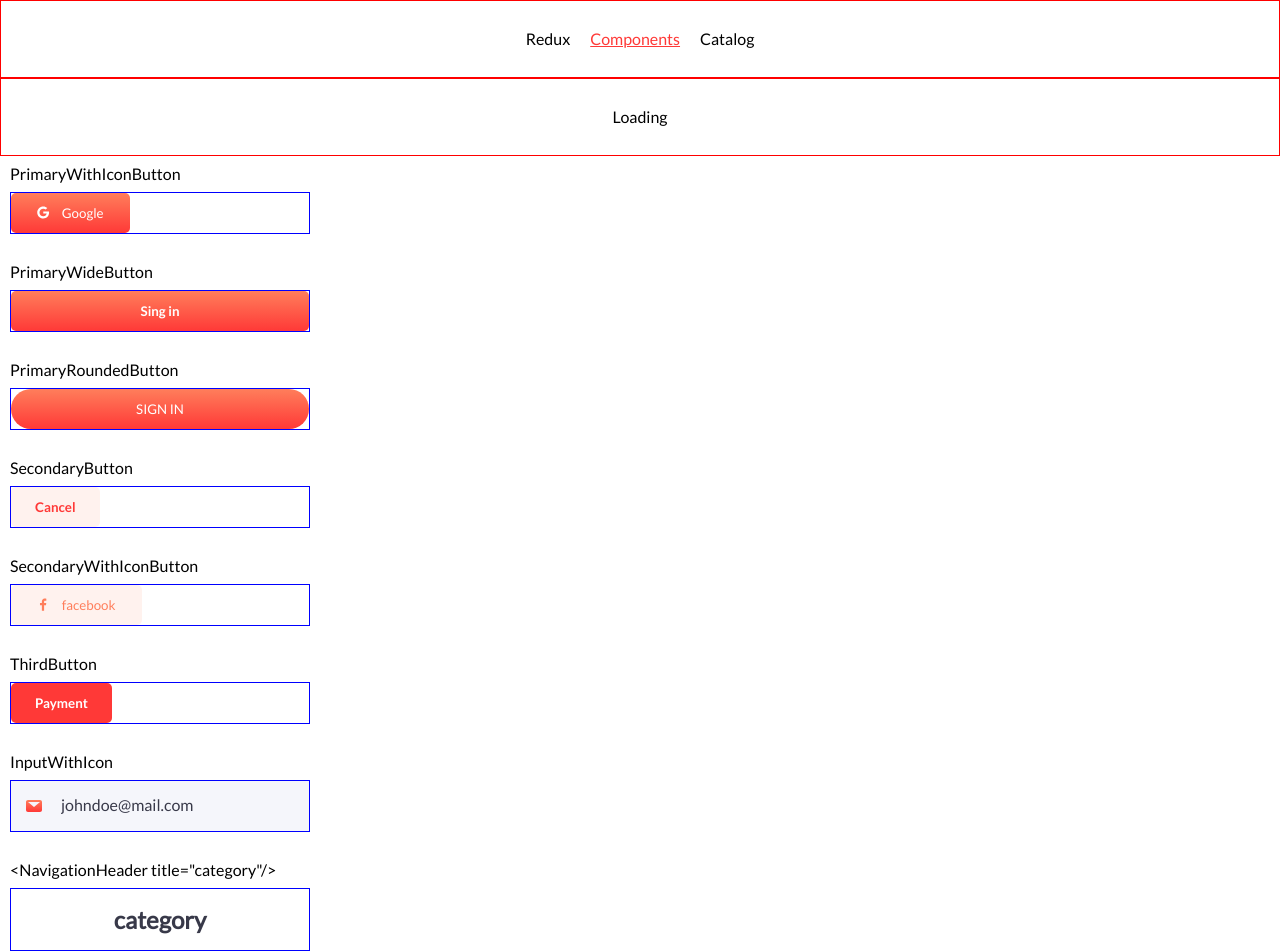
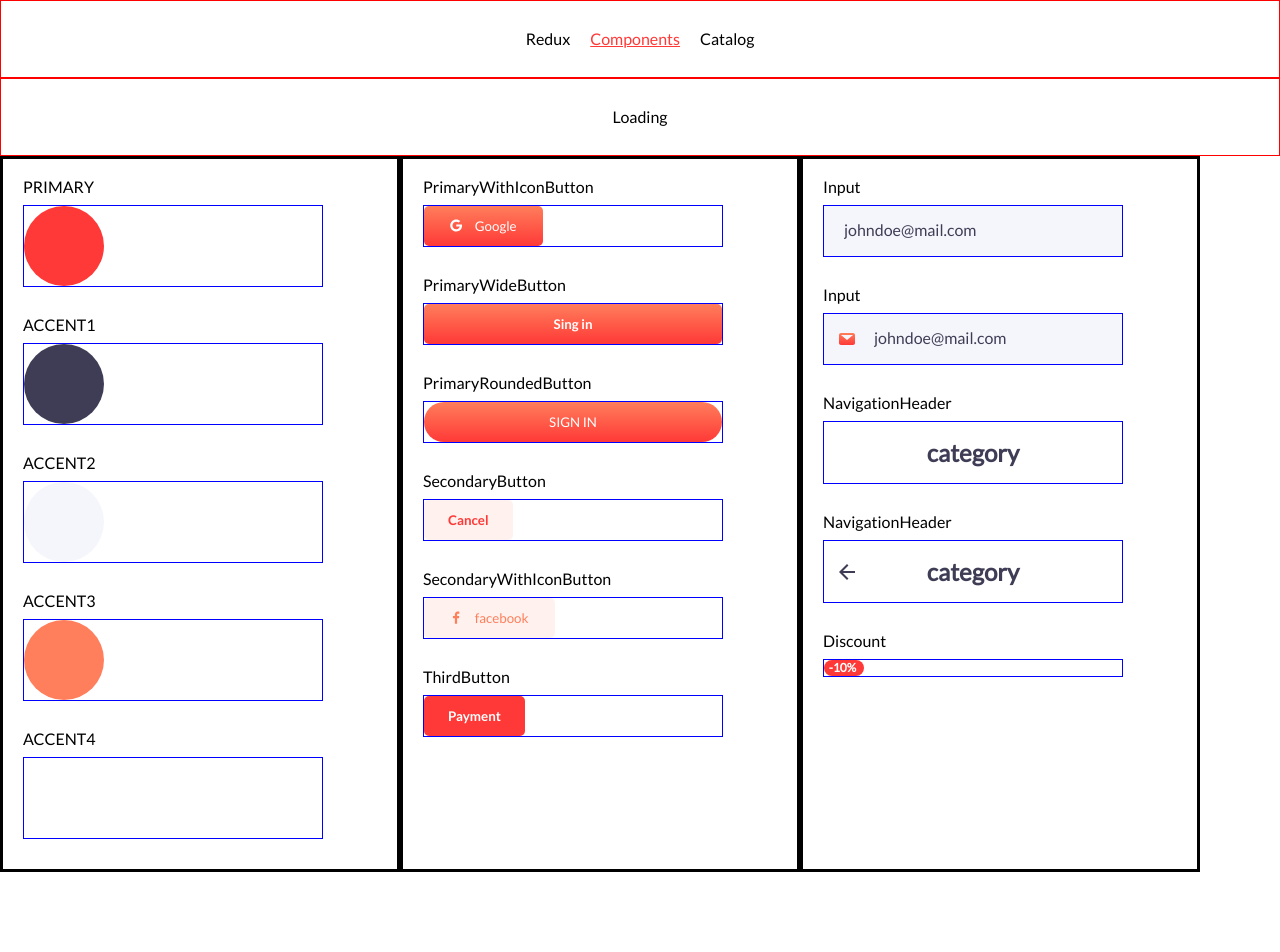
Before and after one commit to SVladikO/depoistu, a React (Create React App) app: page /components in a window 1280 px wide. Shown: the top 952 px of the page. After the commit the page ends 872 px from the top, so only its background shows below. Built offline with nearby package versions, Linux system fonts and the light colour scheme.

Commit message:
PMA-24 Fixed input color

```diff
--- /dev/null
+++ b/src/component/Input/Input.js
@@ -0,0 +1,14 @@
+import React from "react";
+import {Wrapper, InputText} from "./Input.style";
+
+function Input(props) {
+    const {Icon, placeholder} = props;
+    return (
+        <Wrapper>
+            {Icon && <Icon/>}
+            <InputText placeholder={placeholder} withIcon={!!Icon}/>
+        </Wrapper>
+    )
+}
+
+export default Input;
--- /dev/null
+++ b/src/component/Input/Input.style.js
@@ -0,0 +1,27 @@
+import styled from 'styled-components'
+import {THEME} from "../../theme";
+
+export const Wrapper = styled.div`
+    position: relative;
+    & > svg {
+        position: absolute;
+        display: block;
+        left: 15px;
+        top: 50%;
+        transform: translateY(-50%);
+    }
+`;
+
+export const InputText = styled.input`
+  background: ${THEME.COLOR.ACCENT2};
+  color: ${THEME.COLOR.ACCENT1};
+  width: 100%;
+  height: 50px;
+  border: none;
+  font-size: 16px;
+  padding: 14px 20px 17px ${p => p.withIcon ? '50px' : '20px'};
+
+  ::placeholder {
+    color: ${THEME.COLOR.ACCENT1};
+  }
+`;
--- a/src/component/InputWithIcon/InputWithIcon.js
+++ /dev/null
@@ -1,13 +0,0 @@
-import React from "react";
-import {InputIconWrapper,Input} from "./InputWithIcon.style";
-
-function InputWithIcon(props) {
-    const {Icon, placeholder} = props;
-    return(
-            <InputIconWrapper>
-                 {Icon && <Icon />}
-                 <Input placeholder={placeholder}/>
-            </InputIconWrapper>
-         )
-}
-export default InputWithIcon;
--- a/src/component/InputWithIcon/InputWithIcon.style.js
+++ /dev/null
@@ -1,27 +0,0 @@
-import styled from 'styled-components'
-import {THEME} from "../../theme";
-
-export const Input = styled.input`
-  background: ${THEME.COLOR.ACCENT2};
-  width: 100%;
-  height: 50px;
-  border: none;
-  padding: 0 0 0 50px;
-  line-height: 19px;
-  outline: none;
-  ::placeholder {
-    font-size: 16px;
-    color: ${THEME.COLOR.ACCENT1};
-  }
-`;
-
-export const InputIconWrapper = styled.div`
-    position: relative;
-    & > svg {
-        position: absolute;
-        display: block;
-        left: 15px;
-        top: 50%;
-        transform: translateY(-50%);
-    }
-`;
--- a/src/page/development/Components.page.jsx
+++ b/src/page/development/Components.page.jsx
@@ -1,5 +1,5 @@
 import React from "react";
-import {ComponentWrapper, Row} from './Components.style';
+import {Wrapper, Column, ComponentWrapper, Row, ColorCircle} from './Components.style';
 import {
     PrimaryRoundedButton,
     PrimaryWideButton,
@@ -10,40 +10,62 @@ import {
 } from "../../component/Button/Button.style";
 
 import {Discount} from "../../component/Discount/Discount.style";
-import InputWithIcon from "../../component/InputWithIcon/InputWithIcon";
+import Input from "../../component/Input/Input";
 import NavigationHeader from "../../component/TopNavigation/NavigationHeader";
 
 import {ReactComponent as GoogleIcon} from '../../icons/google.svg';
 import {ReactComponent as FacebookIcon} from '../../icons/facebook.svg';
 import {ReactComponent as MailIcon} from '../../icons/mail.svg';
 
+import {THEME} from "../../theme";
 
+const colors = Object.keys(THEME.COLOR).map(key =>
+    ({title: key, component: <ColorCircle bg={THEME.COLOR[key]} />})
+)
 
-const components = [
+// We grouped to have columns
+const columns = [
+    colors,
+    [
         {title: 'PrimaryWithIconButton', component: <PrimaryWithIconButton><GoogleIcon/>Google</PrimaryWithIconButton>},
         {title: 'PrimaryWideButton', component: <PrimaryWideButton>Sing in</PrimaryWideButton>},
         {title: 'PrimaryRoundedButton', component: <PrimaryRoundedButton>SIGN IN</PrimaryRoundedButton>},
         {title: 'SecondaryButton', component: <SecondaryButton>Cancel</SecondaryButton>},
-    {title: 'SecondaryWithIconButton', component: <SecondaryWithIconButton><FacebookIcon/>facebook</SecondaryWithIconButton>},
+        {
+            title: 'SecondaryWithIconButton',
+            component: <SecondaryWithIconButton><FacebookIcon/>facebook</SecondaryWithIconButton>
+        },
         {title: 'ThirdButton', component: <ThirdButton>Payment</ThirdButton>},
-    {title: 'InputWithIcon', component: <InputWithIcon Icon={MailIcon} placeholder={`johndoe@mail.com`}/>},
-    {title: "<NavigationHeader title=\"category\"/>", component: <NavigationHeader title="category"/>},
-    {title: "<NavigationHeader href={\' \'} title=\"category\"/>", component: <NavigationHeader href={' '} title="category"/>},
-    {title: '<Discount>{`-10%`}</Discount>', component: <Discount>{`-10%`}</Discount>}
+    ],
+    [
+        {title: 'Input', component: <Input placeholder={`johndoe@mail.com`}/>},
+        {title: 'Input', component: <Input Icon={MailIcon} placeholder={`johndoe@mail.com`}/>},
+        {title: "NavigationHeader", component: <NavigationHeader title="category"/>},
+        {
+            title: "NavigationHeader",
+            component: <NavigationHeader href={' '} title="category"/>
+        },
+        {title: 'Discount', component: <Discount>{`-10%`}</Discount>}
+    ]
 ]
 
 function ComponentsPage() {
     return (
-        <div>
-            {components.map(c =>
+        <Wrapper>
+            {columns.map(columnComponents =>
+                <Column>
+                    {columnComponents.map(c =>
                         <Row>
                             {c.title}
                             <ComponentWrapper>
                                 {c.component}
                             </ComponentWrapper>
                         </Row>
-            )}
-        </div>
+                    )
+                    }
+                </Column>)
+            }
+        </Wrapper>
     )
 }
 
--- a/src/page/development/Components.style.jsx
+++ b/src/page/development/Components.style.jsx
@@ -1,4 +1,14 @@
 import styled from "styled-components";
+
+export const Wrapper = styled.div`
+ display: flex;
+`;
+export const Column = styled.div`
+    border: solid ;
+  width: 400px;
+  padding: 10px;
+
+`;
 
 export const Row = styled.div`
     padding: 10px;
@@ -8,3 +18,11 @@ export const ComponentWrapper = styled.div`
   border: solid 1px blue;
   margin: 10px 0;
 `;
+
+export const ColorCircle = styled.div`
+  background: ${p => p.bg};
+  border-radius: 40px;
+  width: 80px;
+  height: 80px;
+;
+`;
--- a/src/theme.js
+++ b/src/theme.js
@@ -1,7 +1,7 @@
 export const THEME = (() => {
     const COLOR = {
         PRIMARY: '#FF3937',
-        ACCENT1: '#383949',
+        ACCENT1: '#3F3D56',
         ACCENT2: '#F5F6FB',
         ACCENT3: '#FF7E5B',
         ACCENT4: '#FFFFFF',
```
Also changed, not shown: 1 other file (tests, documents, lock files or other folders). Lines whose indentation alone changed are shown as unchanged.
